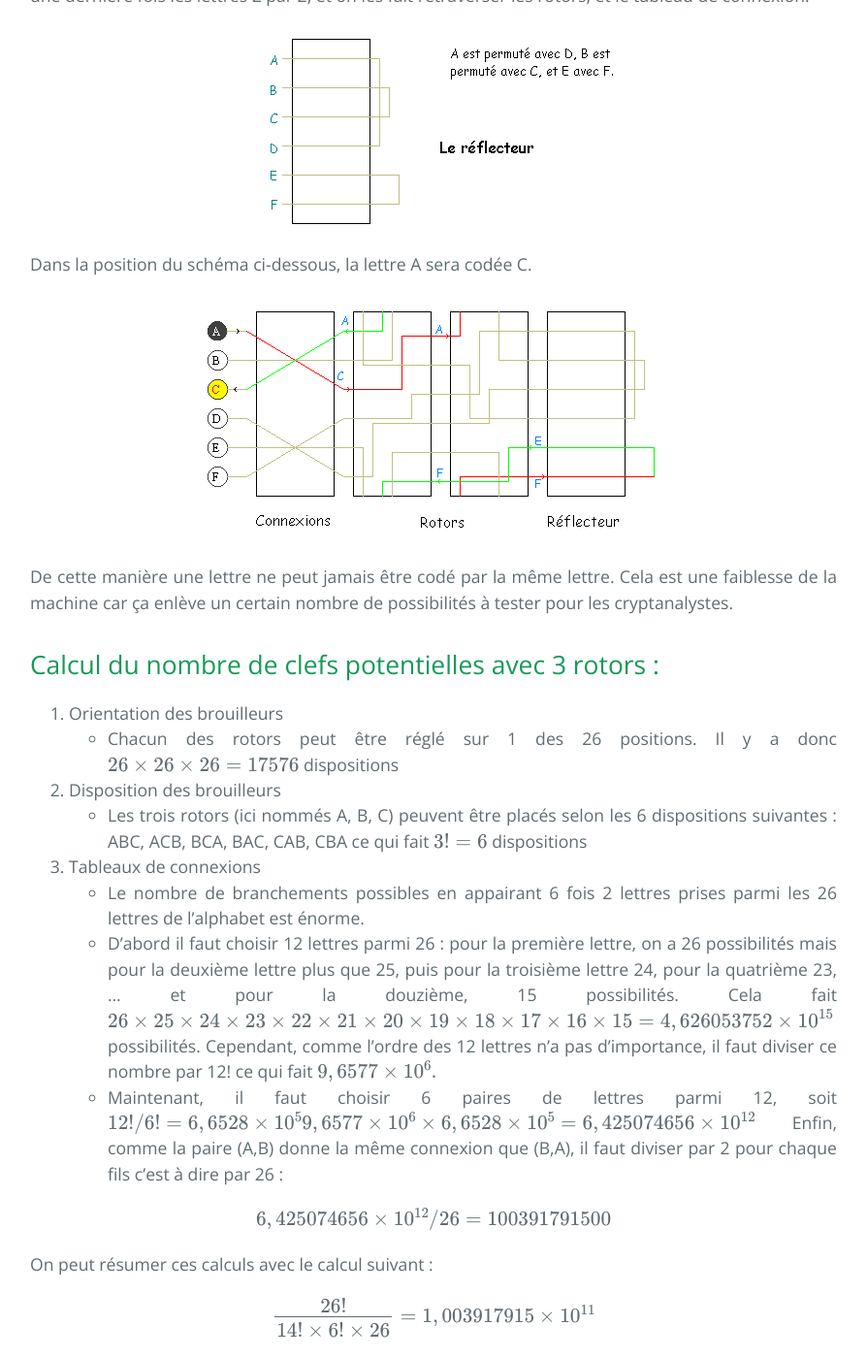
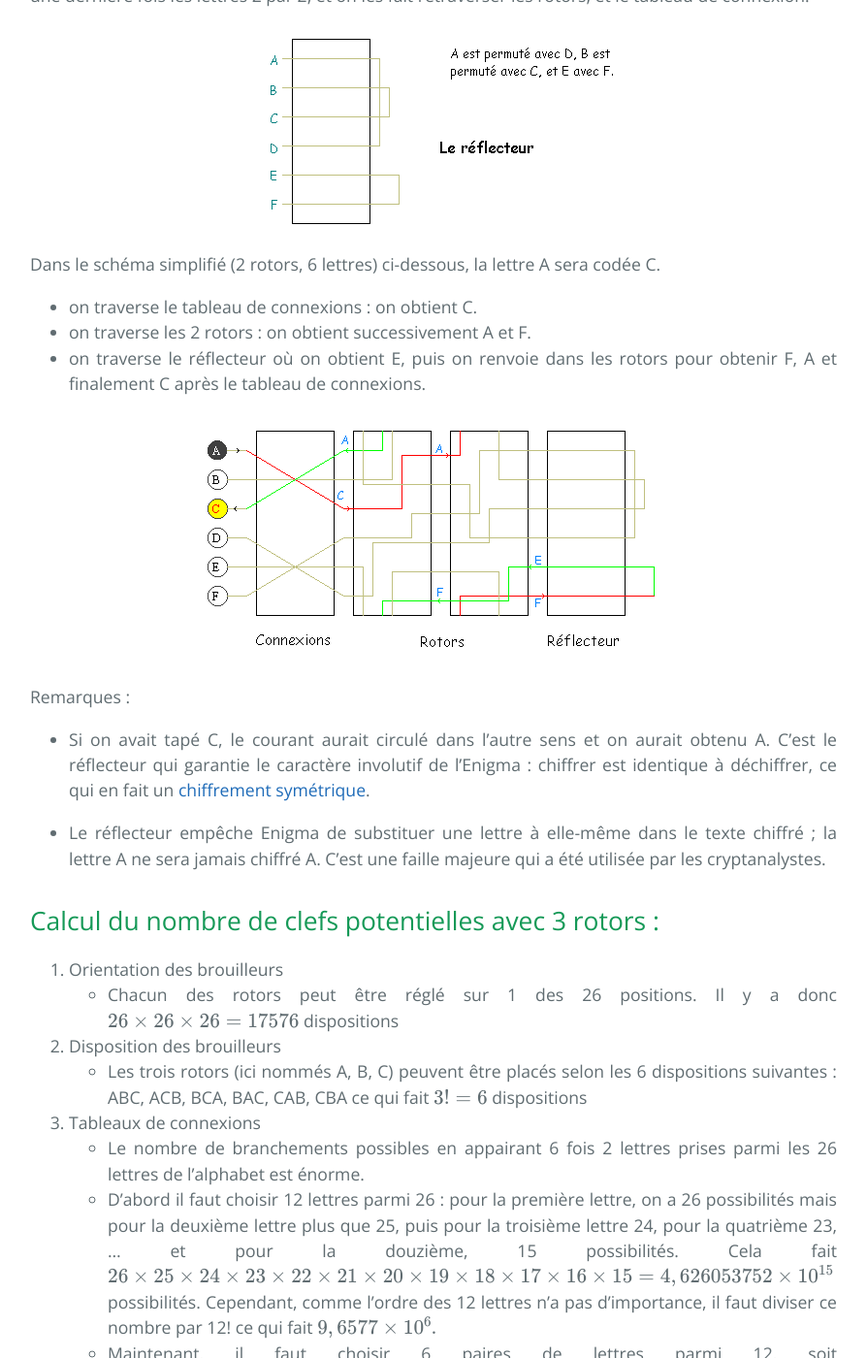
Before and after one commit to SamuelGallay/CryptoTPE, a Jekyll site: the page built from pages/3_Guerres/3_fonctionnement.md, in a window 1280 px wide and 1400 px high, scrolled down 2945 px. Shown: the whole window at 97% size, without its empty margins (193-1087 px from the left). Built offline with Jekyll 4.4.1, drawn with Linux system fonts in a browser that asks for light colours; our own code applies the rules of GitHub Pages for plain Markdown files; formulas are drawn with MathJax 3.

Commit message:
chiffrement symétrique

```diff
--- a/pages/3_Guerres/3_fonctionnement.md
+++ b/pages/3_Guerres/3_fonctionnement.md
@@ -41,11 +41,18 @@
 
 <img src="{{ "/assets/3_Guerres/reflecteur.png" | relative_url }}" alt="Enigma3" style="margin: 0 auto;display: block;"/>
 
-Dans la position du schéma ci-dessous, la lettre A sera codée C.
+Dans le schéma simplifié (2 rotors, 6 lettres) ci-dessous, la lettre A sera codée C.
+* on traverse le tableau de connexions : on obtient C.
+* on traverse les 2 rotors : on obtient successivement A et F.
+* on traverse le réflecteur où on obtient E, puis on renvoie dans les rotors pour obtenir F, A et finalement C après le tableau de connexions.
 
 <img src="{{ "/assets/3_Guerres/fonctionnement.png" | relative_url }}" alt="Enigma4" style="margin: 0 auto;display: block;"/>
 
-De cette manière une lettre ne peut jamais être codé par la même lettre. Cela est une faiblesse de la machine car ça enlève un certain nombre de possibilités à tester pour les cryptanalystes.
+Remarques :
+
+* Si on avait tapé C, le courant aurait circulé dans l'autre sens et on aurait obtenu A. C'est le réflecteur qui garantie le caractère involutif de l'Enigma : chiffrer est identique à déchiffrer, ce qui en fait un [chiffrement symétrique]({{ "/glossaire/" | relative_url }}).
+
+* Le réflecteur empêche Enigma de substituer une lettre à elle-même dans le texte chiffré ; la lettre A ne sera jamais chiffré A. C'est une faille majeure qui a été utilisée par les cryptanalystes.
 
 ## Calcul du nombre de clefs potentielles avec 3 rotors :
 
```
